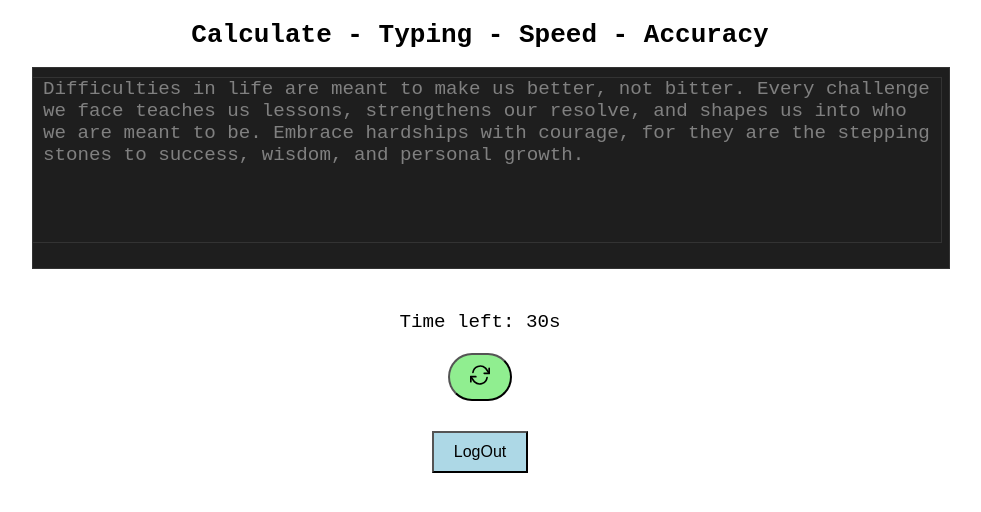
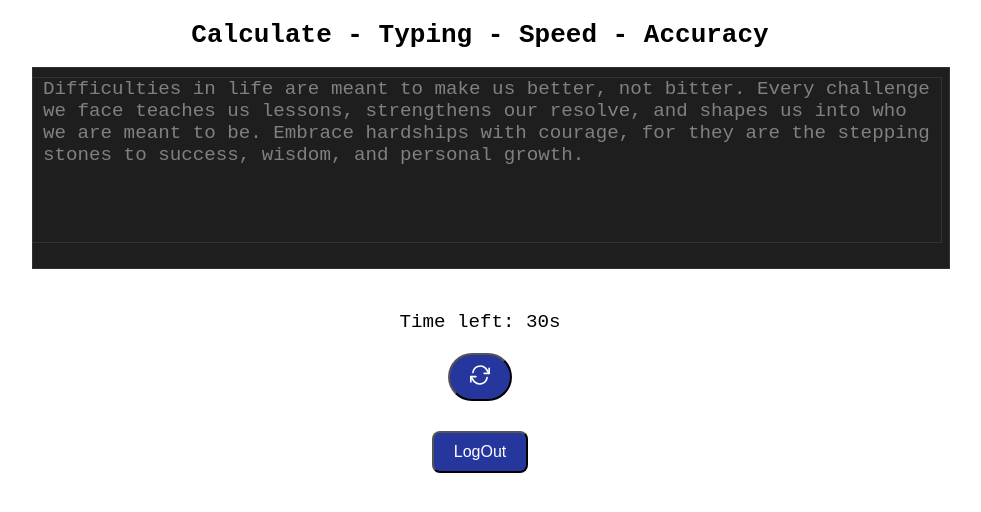
Before and after one commit to Mrinal199/frontend-monkeytype, a React (Create React App) app: page / in a window 1280 px wide. Shown: the top 512 px of the page, without its empty margins (160-1141 px from the left). Built offline with nearby package versions, Linux system fonts and the light colour scheme; sample sign-in values are in the browser's storage.

Commit message:
border color set

```diff
--- a/src/Components/Login.js
+++ b/src/Components/Login.js
@@ -128,9 +128,9 @@ const styles = {
   },
   form: { display: "flex", flexDirection: "column" },
   input: { margin: "10px 0", padding: "8px", fontSize: "16px" },
-  button: { padding: "10px", background: "#28a745", color: "#fff", border: "none", cursor: "pointer" },
+  button: { padding: "10px", background: "#28a745", color: "#fff", border: "none", cursor: "pointer", borderRadius:"8px" },
   error: { color: "red" },
-  signupButton: { marginTop: "10px", width:"100%", background: "#007bff", color: "#fff", padding: "8px", border: "none", cursor: "pointer" },
+  signupButton: { marginTop: "10px", width:"100%", background: "#007bff", color: "#fff", padding: "8px", border: "none", cursor: "pointer", borderRadius:"8px"  },
   modalOverlay: {
     position: "fixed",
     top: 0, left: 0, width: "100%", height: "100%",
@@ -139,7 +139,7 @@ const styles = {
   modal: {
     background: "#fff", padding: "20px", borderRadius: "8px", textAlign: "center", width: "320px"
   },
-  closeButton: { marginTop: "10px", background: "#dc3545", color: "#fff", padding: "8px", border: "none", cursor: "pointer" }
+  closeButton: { marginTop: "10px", background: "#dc3545", color: "#fff", padding: "8px", border: "none", cursor: "pointer" , borderRadius:"8px", width:"50%", }
 };
 
 export default Login;
--- a/src/Components/TypingTest.js
+++ b/src/Components/TypingTest.js
@@ -187,8 +187,9 @@ const TypingTest = ({ token }) => {
           padding: "10px 20px",
           fontSize: "1rem",
           cursor: "pointer",
-          background: "lightgreen",
-          borderRadius:"80px"
+          color:"white",
+          background: "#25369d",
+          borderRadius: "80px",
         }}
       >
         {/* <RefreshIcon /> */}
@@ -196,9 +197,10 @@ const TypingTest = ({ token }) => {
           xmlns="http://www.w3.org/2000/svg"
           width="20"
           height="20"
+          color="white"
           viewBox="0 0 24 24"
           fill="none"
-          stroke="black"
+          stroke="white"
           strokeWidth="2"
           strokeLinecap="round"
           strokeLinejoin="round"
@@ -216,7 +218,9 @@ const TypingTest = ({ token }) => {
           padding: "10px 20px",
           fontSize: "1rem",
           cursor: "pointer",
-          background: "lightblue",
+          background: "#25369d",
+          borderRadius: "8px",
+          color: "white",
         }}
       >
         LogOut
```
